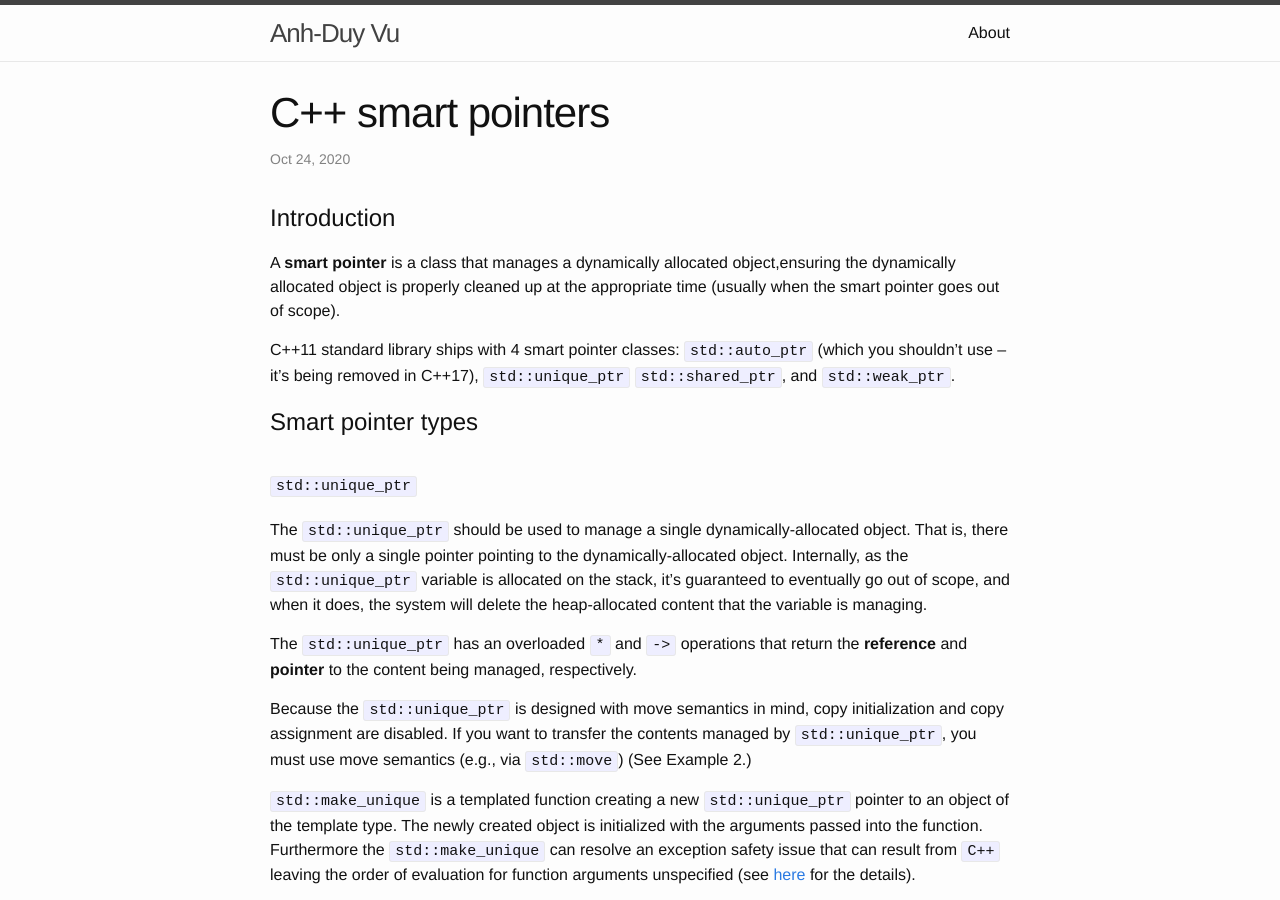
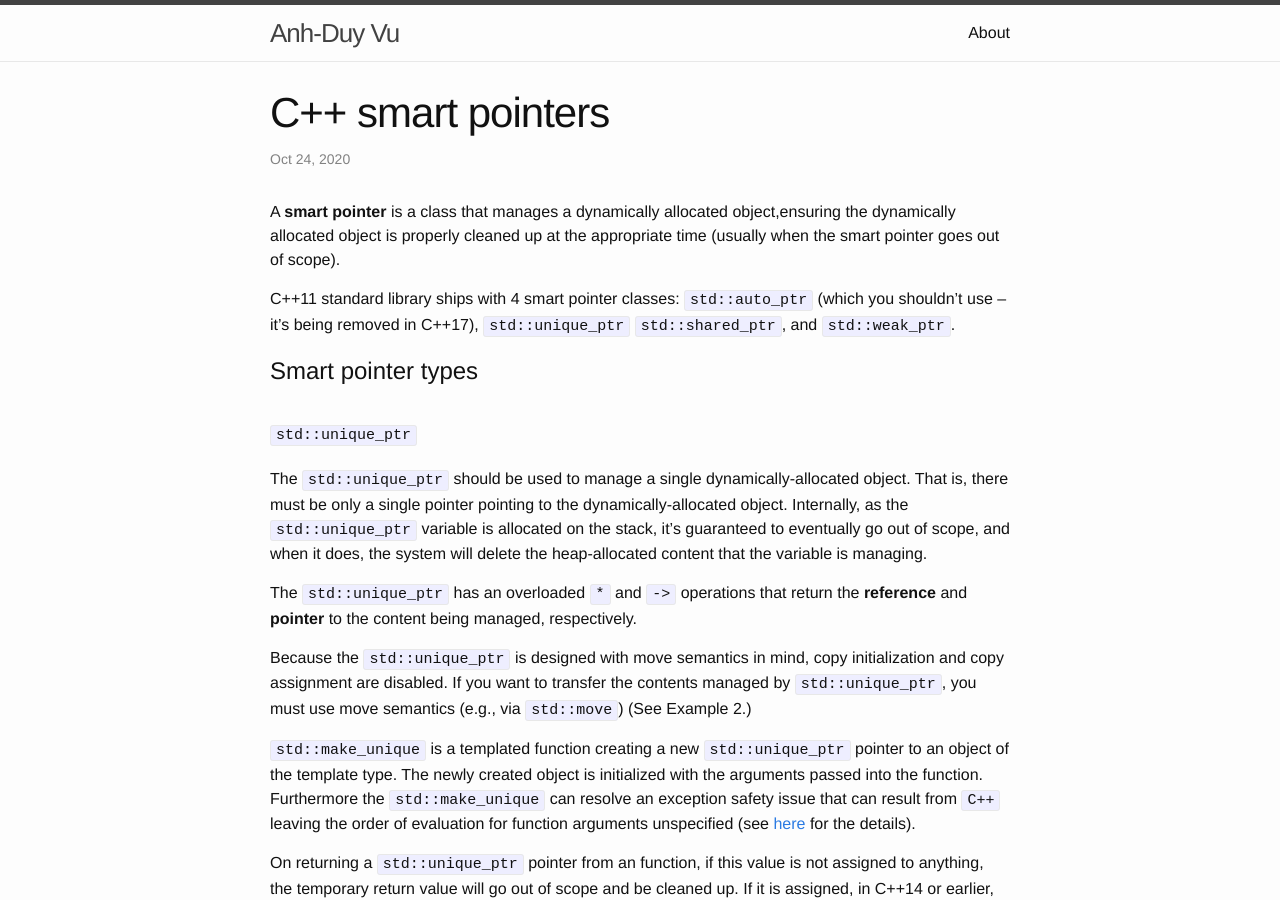
Before and after one commit to vuanhduy/vuanhduy.github.io, a Jekyll site: the page built from _posts/2020-10-24-smart-pointers-in-c++.markdown, in a window 1280 px wide and 900 px high. Built offline with Jekyll 4.4.1, drawn with Linux system fonts in a browser that asks for light colours.

Commit message:
Update 2020-10-24-smart-pointers-in-c++.markdown

````diff
--- a/_posts/2020-10-24-smart-pointers-in-c++.markdown
+++ b/_posts/2020-10-24-smart-pointers-in-c++.markdown
@@ -4,7 +4,6 @@
 date:   2020-10-24 10:56:33 -0400
 categories: [C++, smart pointers]
 ---
-# Introduction
 
 A **smart pointer** is a class that manages a dynamically allocated object,ensuring the dynamically allocated object is properly cleaned up at the appropriate time (usually when the smart pointer goes out of scope).
 
@@ -168,8 +167,8 @@
 }
 ```
 
-## Mics
-### The exception safety issue
+# Mics
+## The exception safety issue
 Consider an expression like this one:
 
 ```C++
@@ -179,7 +178,7 @@
 
 `std::make_unique()` (resp. `std::make_shared()`) doesn’t suffer from this problem because the creation of the object T and the creation of the `std::unique_ptr` (resp. `std::shared_ptr`) happen inside the `std::make_unique()` (resp. `std::make_shared()`) function, where there’s no ambiguity about order of execution.
 
-### The circular dependency issue
+## The circular dependency issue
 A **Circular dependency** (also called a **circular reference**, **cyclical reference**,  or a **cycle**) is a series of references where each object references the next, and the last object references back to the first, causing a referential loop (see Example 10). Note that,
 - In the context of shared pointers, the references will be pointers.
 - This cyclical reference issue can even happen with a single object if it has a `std::shared_ptr` member referencing to the object itself (see Example 11)
````
